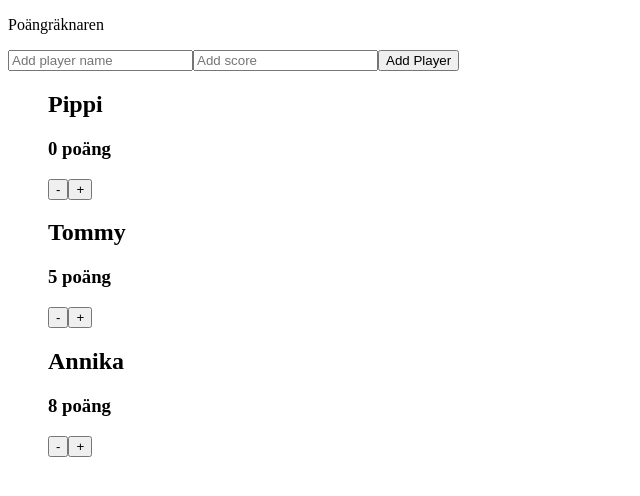
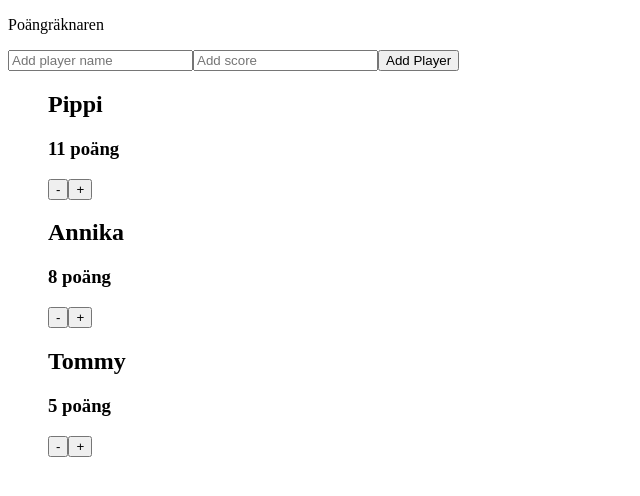
Before and after one commit to EmmaHammar/poangraknaren-react, a React (Create React App) app: page / in a window 1280 px wide. Shown: the top 496 px of the page, without its empty margins (0-640 px from the left). Built offline with nearby package versions, Linux system fonts and the light colour scheme.

Commit message:
sort players array but with bugg the +/- buttons stop working

```diff
--- a/src/components/main/PlayerInfo.js
+++ b/src/components/main/PlayerInfo.js
@@ -7,7 +7,7 @@ class PlayerInfo extends Component {
     state = {
         //gör en multidimensionell array:
         players: {
-            1: {pName: "Pippi", score: 0},
+            1: {pName: "Pippi", score: 11},
             2: {pName: "Tommy", score: 5},
             3: {pName: "Annika", score: 8},
         }
@@ -49,16 +49,47 @@ class PlayerInfo extends Component {
     }
 
     render() {
+        //Janne skrev:
+        // const playerList = this.state.players;
+        // playerList.sort((a, b) => b.score - a.score);
+
+        //hämta players state:
+        const getPlayers = {...this.state.players}
+
+        // convert players (object) to an array:
+        const playersArray = Object.keys(getPlayers).map((key) => getPlayers[key]);
+        // console.log("convertPlayersToArray:", playersArray);
+
+        //sort:
+        playersArray.sort( (a, b) => b.score - a.score );
+
         return(
             <>
                 <AddPlayer getNewPlayer={this.saveNewPlayer} />
 
                 <ul className="playerList">
-                    {Object.keys(this.state.players).map( (item, i) =>
+
+                    {/* printar osorterad players: */}
+                    {/* {Object.keys(this.state.players).map( (item, i) =>
                         <PrintPlayer
                             key={i} id={item} pName={this.state.players[item].pName} score={this.state.players[item].score} updateScore={this.updateScore}
                         />
+                    )} */}
+
+
+                    {Object.keys(this.state.players).map( (item, i) =>
+                        <PrintPlayer
+                            key={i} id={item} pName={playersArray[i].pName} score={playersArray[i].score} updateScore={this.updateScore}
+                        />
                     )}
+
+                    {/* den sorterar men buggit samt får error: Warning: Each child in a list should have a unique "key" prop. */}
+                    {/* {Object.keys(this.state.players).map( (item, i) =>
+                        <PrintPlayer
+                            key={playersArray[i].id} id={i} pName={playersArray[i].pName} score={playersArray[i].score} updateScore={this.updateScore}
+                        />
+                    )} */}
+
                 </ul>
             </>
         )
```
